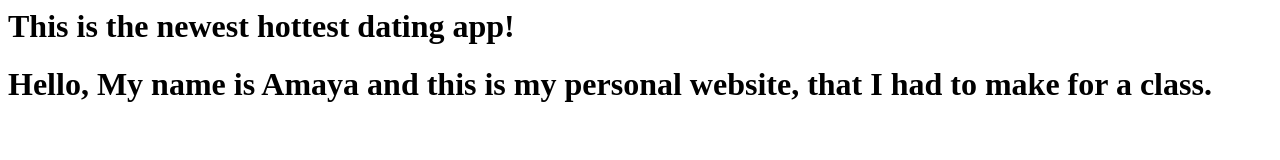
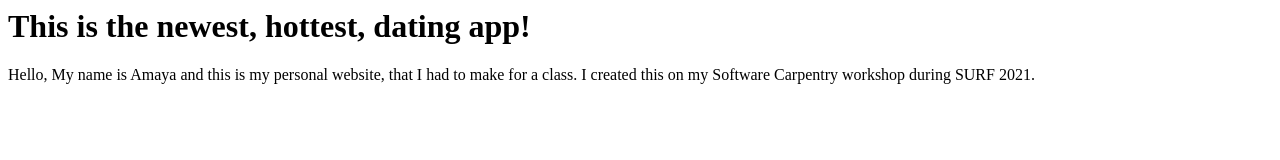
Before and after one commit to asingleton11/asingleton.github.io, a plain HTML site: page index.html in a window 1280 px wide. Drawn offline with Linux system fonts and the light colour scheme.

Commit message:
i dont know whats going on

```diff
--- a/index.html
+++ b/index.html
@@ -1,4 +1,6 @@
-<h1>This is the newest hottest dating app!<h1>
+<h1>This is the newest, hottest, dating app!</h1>
 
 
-Hello, My name is Amaya and this is my personal website, that I had to make for a class.
+<p>Hello, My name is Amaya and this is my personal website, that I had to make for a class.
+
+I created this on my Software Carpentry workshop during SURF 2021.</p>
```
